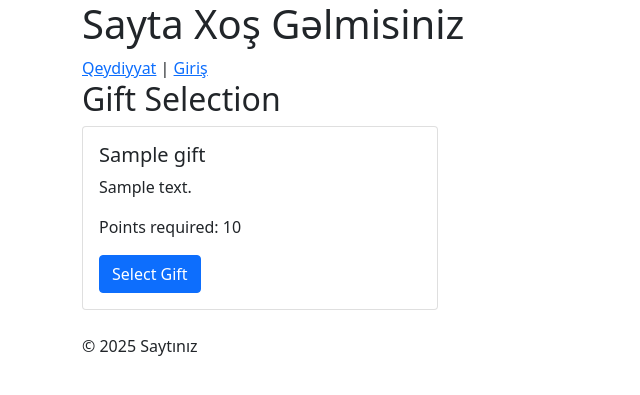
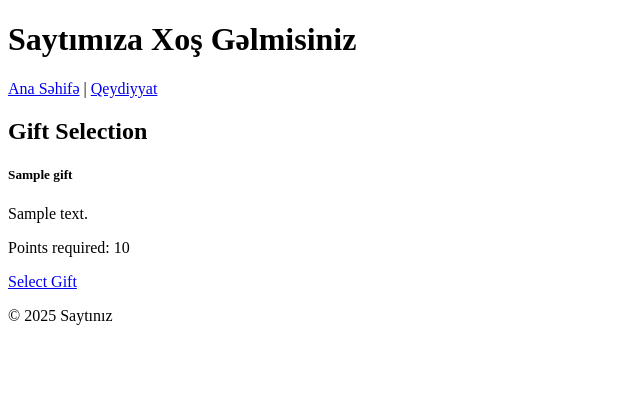
Before and after one commit to AdiltTeam/bonus, a Flask app: template templates/gift_selection.html in a window 1280 px wide. Shown: the top 395 px of the page, without its empty margins (0-640 px from the left). Run offline with Flask 3, Linux system fonts and the light colour scheme; the template is opened without the code that fills it: most values are stand-ins (such as "Sample title", 1, 10 or a date in 2020); some libraries are stand-ins or nearby versions.

Commit message:
Update base.html

```diff
--- a/templates/base.html
+++ b/templates/base.html
@@ -4,16 +4,13 @@
     <meta charset="UTF-8">
     <meta name="viewport" content="width=device-width, initial-scale=1.0">
     <title>{% block title %}Qeydiyyat{% endblock %}</title>
-    <link rel="stylesheet" href="https://cdnjs.cloudflare.com/ajax/libs/bootstrap/5.1.3/css/bootstrap.min.css">
-    {% block extra_css %}{% endblock %}
 </head>
 <body>
-    <div class="container">
     <header>
-            <h1>Sayta Xoş Gəlmisiniz</h1>
+        <h1>Saytımıza Xoş Gəlmisiniz</h1>
         <nav>
-                <a href="{{ url_for('register') }}">Qeydiyyat</a> |
-                <a href="{{ url_for('login') }}">Giriş</a>
+            <a href="{{ url_for('index') }}">Ana Səhifə</a> |
+            <a href="{{ url_for('register') }}">Qeydiyyat</a>
         </nav>
     </header>
 
@@ -24,9 +21,5 @@
     <footer>
         <p>&copy; 2025 Saytınız</p>
     </footer>
-    </div>
-
-    <script src="https://cdnjs.cloudflare.com/ajax/libs/bootstrap/5.1.3/js/bootstrap.bundle.min.js"></script>
-    {% block extra_js %}{% endblock %}
 </body>
 </html>
```
Lines whose indentation alone changed are shown as unchanged.
